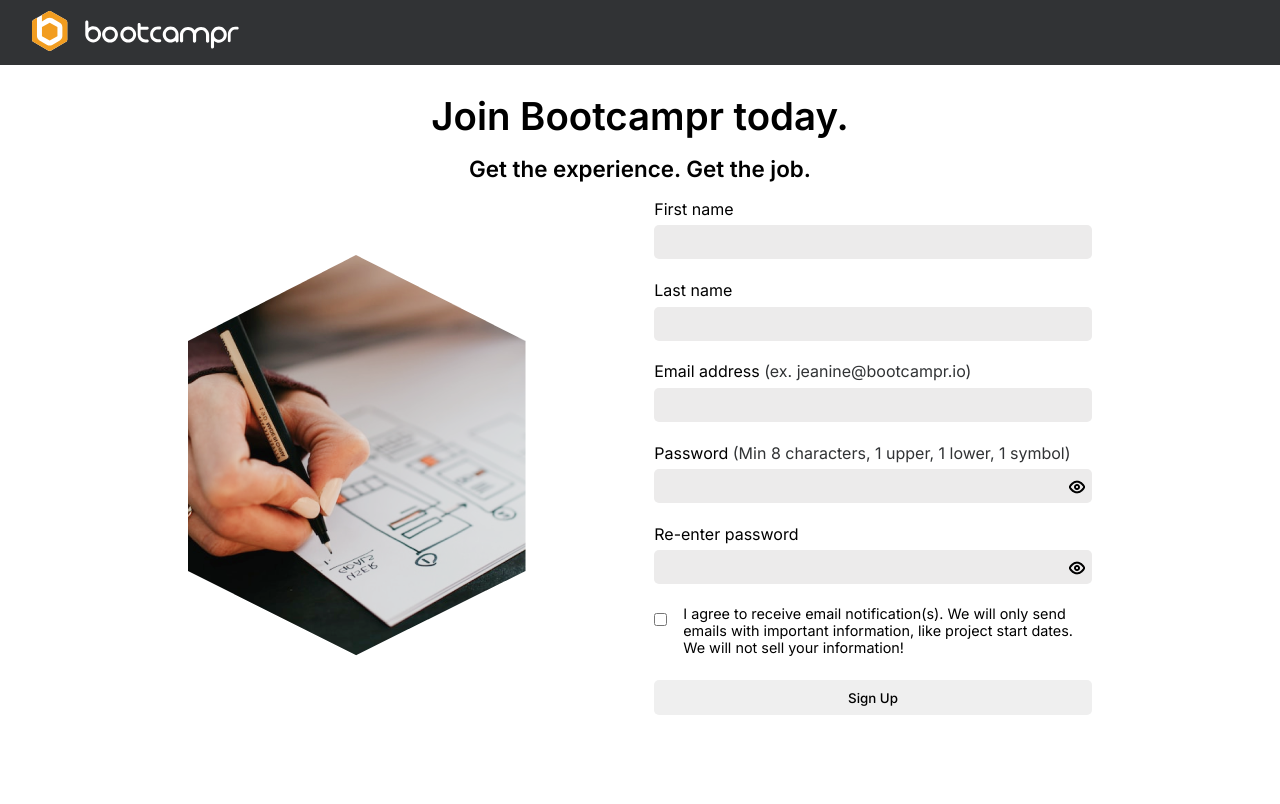
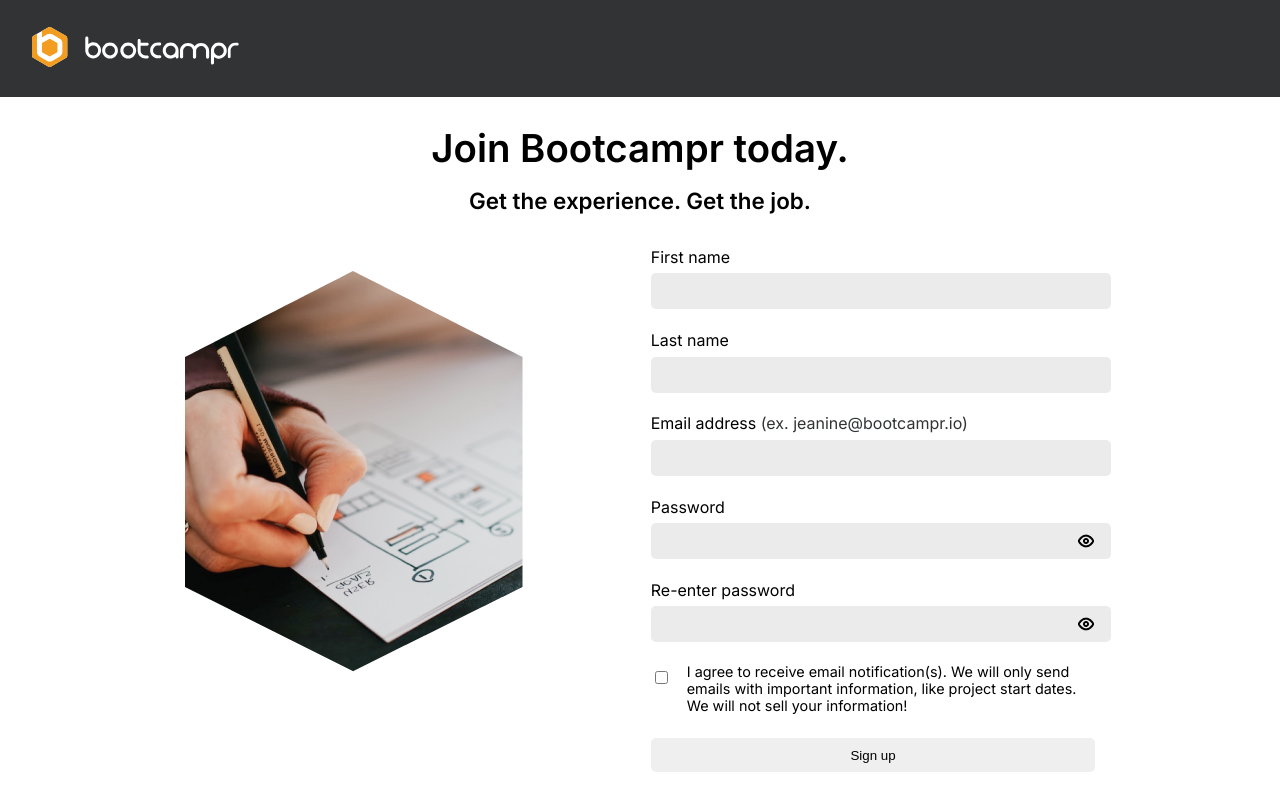
Before and after one commit to yeezick/bootcampr-assessment, a React (Create React App) app in the folder frontend/: page /sign-up in a window 1280 px wide. Built offline with nearby package versions, Linux system fonts and the light colour scheme.

Commit message:
feat: added regex functionality for password check

```diff
--- a/frontend/src/components/Form.tsx
+++ b/frontend/src/components/Form.tsx
@@ -18,6 +18,10 @@ const Form = () => {
     const [ regexLog,setRegexLog ] = useState(false)
     const [ message,setMessage]= useState('')
     const [ errorColor,setErrorColor] = useState(false)
+    const [ lowerValidated,setLowerValidated]=useState(false)
+    const [ upperValidated,setUpperValidated]=useState(false)
+    const [ numberValidated,setNumberValidated]= useState(false)
+    const [ lengthValidated,setLengthValidated]= useState(false)
 
 
     const [formState, setFormState] = useState<FormState>({
@@ -57,6 +61,43 @@ const Form = () => {
            }
       }
 
+      const handleRegexCheck=()=>{
+        setRegexLog(true);
+        const lower = new RegExp('(?=.*[a-z])');
+        const upper = new RegExp('(?=.*[A-Z])');
+        const number = new RegExp('(?=.*[0-9])');
+        const length = new RegExp('(?=.{8,})');
+
+        // lowercase validation
+        if( lower.test(formState.password)){
+              setLowerValidated(true)
+        }else{
+             setLowerValidated(false)
+        }
+
+        // uppercase validation
+        if(upper.test(formState.password)){
+          setUpperValidated(true)
+        }else{
+          setUpperValidated(false)
+        }
+
+        // number validation
+        if(number.test(formState.password)){
+          setNumberValidated(true)
+        }else{
+          setNumberValidated(false)
+        }
+
+         // length validation
+         if(length.test(formState.password)){
+          setLengthValidated(true)
+        }else{
+          setLengthValidated(false)
+        }
+
+      }
+
       const togglePassword=()=>{
           const checked =  toggleRef.current ;
           if(checked.type === 'password'){
@@ -64,8 +105,8 @@ const Form = () => {
           }else{
             checked.type='password';
           }
+      }
 
-      }
       const togglePassword2=()=>{
         const checked =  toggleRef2.current ;
         if(checked.type === 'password'){
@@ -124,11 +165,7 @@ const Form = () => {
             <br />
 
             <label htmlFor="password">
-              Password{' '}
-              <span className="password">
-                (Min 8 characters, 1 upper, 1 lower, 1 symbol)
-              </span>
-            </label>
+               Password </label>
             <br />
             <div className="password-wrapper">
             <input
@@ -136,16 +173,29 @@ const Form = () => {
               ref={toggleRef}
               value={formState.password}
               onChange={handleInputChange}
+              onKeyUp={handleRegexCheck}
               name="password"
               id="password"
             />
               <img  onClick={togglePassword} className='eyeLock' src={eyeLock} alt="eye" />
               {regexLog &&(
               <div className="message-log">
-                 <small>1 uppercase</small>
-                 <small>1 lowercase</small>
-                 <small>1 number</small>
-
+                 <small
+                 className={upperValidated ? 'validated':'not-validated'}>
+                 {upperValidated ? <span>&#x2713;</span>:''} 1 uppercase
+                </small>
+                 <small
+                  className={lowerValidated ? 'validated':'not-validated'}>
+                   {lowerValidated ? <span>&#x2713;</span>:''} 1 lowercase
+                   </small>
+                 <small
+                  className={numberValidated ? 'validated':'not-validated'}>
+                  {numberValidated ? <span>&#x2713;</span>:''} 1 number
+                  </small>
+                 <small
+                 className={lengthValidated ? 'validated':'not-validated'}>
+                   {lengthValidated ? <span>&#x2713;</span>:''} Minimum 8 characters
+                   </small>
                 </div>)}
             </div>
 
@@ -186,7 +236,7 @@ const Form = () => {
                      cursor:isCompleted ?'pointer':'auto',
                     transition:"all ease-in-out 300ms"
                      }}>
-            Sign Up
+            Sign up
             </button>
 
           </form>
--- a/frontend/src/index.css
+++ b/frontend/src/index.css
@@ -1,10 +1,4 @@
-*{
-  box-sizing: border-box;
-  padding: 0;
-  margin: 0;
-  font-family: 'Inter', sans-serif;
-  user-select: none;
-}
+
 body {
   margin: 0;
   font-family: -apple-system, BlinkMacSystemFont, 'Segoe UI', 'Roboto', 'Oxygen',
--- a/frontend/src/screens/Signup/Signup.scss
+++ b/frontend/src/screens/Signup/Signup.scss
@@ -1,15 +1,28 @@
+.signup-wrapper{
+    box-sizing: border-box;
+    padding: 0;
+    margin: 0;
+    font-family: 'Inter', sans-serif;
+    user-select: none;
+  }
 
 h2,h4{
     text-align: center;
     font-weight: 600;
+    padding: 0;
+    margin: 0;
 }
+
 h2{
     font-size: 2.4rem;
+    padding: 0;
+    margin-top: 2rem;
 }
 h4{
     font-size: 1.4rem;
     line-height: 60px;
-
+    padding: 0;
+    margin-bottom: 1rem;
 }
 
 .signup-content{
@@ -22,7 +35,8 @@ h4{
     margin-bottom: 2rem;
 }
 .signup-image{
-    align-self: center;
+    align-self: start;
+    padding-block: 1.5rem;
 }
 
 // SignUp Form
@@ -43,7 +57,7 @@ input[type='password']{
     border-radius: 5px;
     border: 0;
     background-color:#ECEBEB;
-   margin-top: .4rem;
+    margin-top: .4rem;
     padding-inline: .5rem;
 }
 
@@ -51,23 +65,30 @@ input[type='text'],input[type='email']{
   margin-bottom: 1.3rem;
 }
 
-
-label :is(.email,.password){
+label .email{
     color: #313335;
 }
 
 .password-wrapper{
     position: relative;
-  margin-bottom: 1.3rem;
+    margin-bottom: 1.3rem;
+    // border: 2px solid red;
+    box-sizing: border-box;
+}
 
+.password-wrapper .message-log{
+    margin-top: 0.3rem;
+    display: flex;
+    gap: .3rem;
+    flex-direction: column;
+    color: #313335;
 }
 
 .eyeLock{
     cursor: pointer;
     position: absolute;
     top: 1rem;
-    right: .4rem;
-
+    right: .1rem;
 }
 
 .checkbox-group{
@@ -83,7 +104,7 @@ label :is(.email,.password){
     max-width: 45ch;
 }
 
-button{
+.signup-wrapper button{
     width: 100%;
     font-weight: 500;
     margin-top: 1.5rem;
@@ -91,3 +112,11 @@ button{
     border: 0;
     border-radius: 5px;
 }
+
+// Regex Validation
+.validated{
+    color: #23A6A1;
+}
+.not-validated{
+    color: red;
+}
--- a/frontend/src/screens/Signup/Signup.tsx
+++ b/frontend/src/screens/Signup/Signup.tsx
@@ -7,6 +7,7 @@ import Form from 'components/Form';
 const Signup: React.FC = () => {
   return (
     <>
+      <div className="signup-wrapper">
       <h2>Join Bootcampr today.</h2>
       <h4>Get the experience. Get the job.</h4>
       <div className="signup-content">
@@ -17,6 +18,7 @@ const Signup: React.FC = () => {
         <Form/>
         </div>
       </div>
+      </div>
     </>
   );
 };
```
